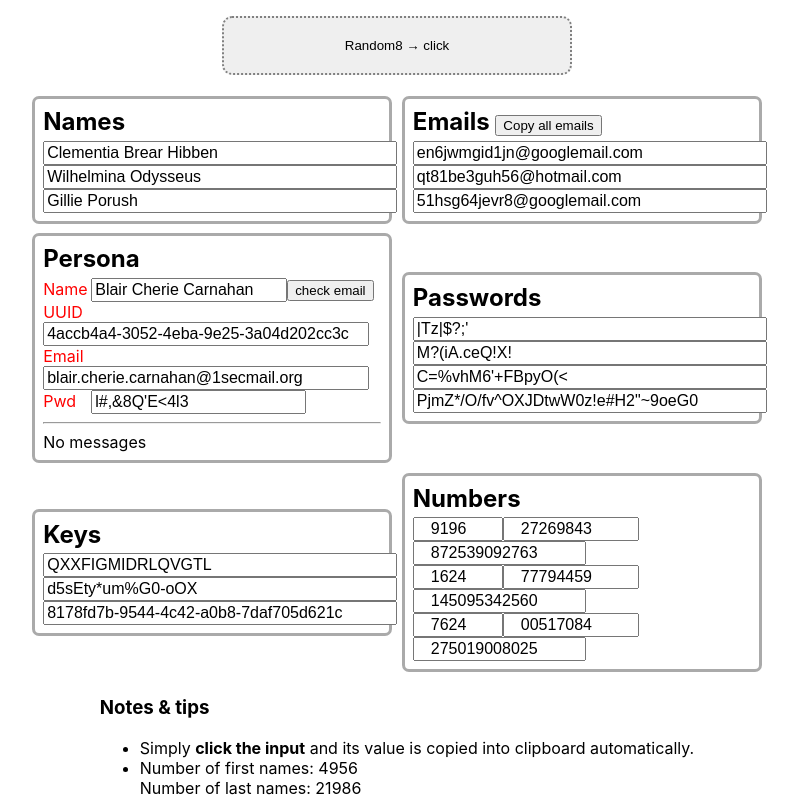
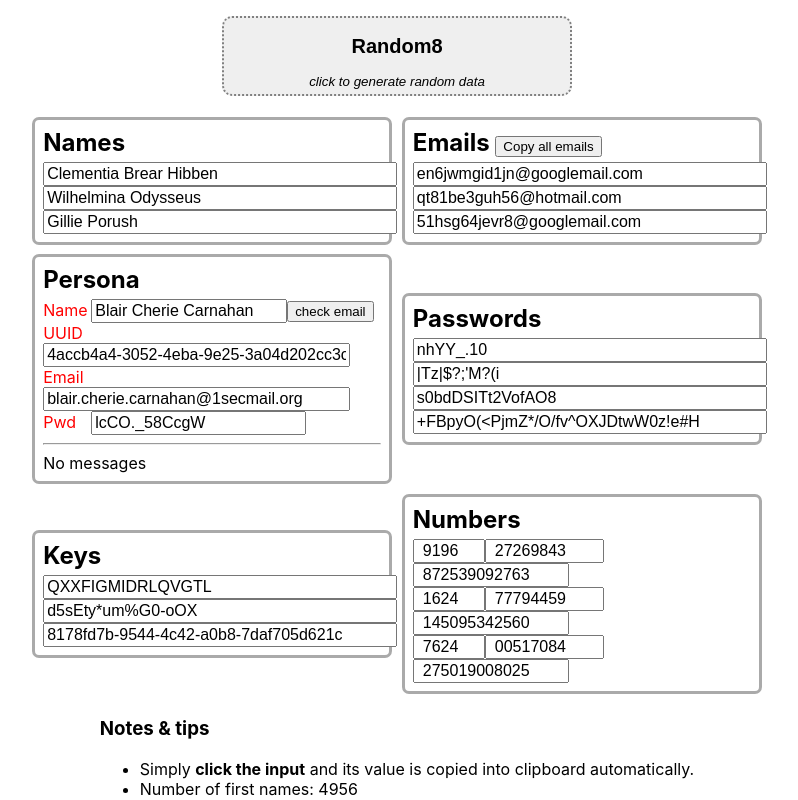
Before and after one commit to jirihofman/random8, a Next.js app: page / in a window 1280 px wide. Shown: the top 800 px of the page, without its empty margins (243-1041 px from the left). Built offline with nearby package versions, Linux system fonts and the light colour scheme.

Commit message:
human passwords, smaller inputs, smaller button

```diff
--- a/pages/index.jsx
+++ b/pages/index.jsx
@@ -15,10 +15,15 @@ export default function Home() {
     return Array.from({ length }, getRandomEmail)
   }
   const genPersona = (personaName) => {
-    return { name: personaName, password: getRandomKey(12), uuid: uuid.v4(), email: getRandomEmail({ disposable: true, name: personaName }) }
+    return { name: personaName, password: getHumanPwd(12), uuid: uuid.v4(), email: getRandomEmail({ disposable: true, name: personaName }) }
   }
   const getPasswords = () => {
-    return [getRandomKey(8), getRandomKey(12), getRandomKey(16), getRandomKey(32)]
+    return [
+      getHumanPwd(8),
+      getRandomKey(12),
+      getRandomKey(16, true, true, true, '._;', false),
+      getRandomKey(32)
+    ]
   }
   const getKeys = () => {
     return [getRandomKey(16, false, true, false, false), getRandomKey(16), uuid.v4()]
@@ -108,7 +113,8 @@ export default function Home() {
       <main className={styles.main}>
 
         <button onClick={handleGenerateClick} id={styles.random8} title="Click to generate new data for each seaction.">
-          <span>Random8 &rarr; click</span>
+          <h2>Random8</h2>
+          <i>click to generate random data</i>
         </button>
 
         <div className={styles.grid}>
@@ -137,11 +143,11 @@ export default function Home() {
             </div>
             <div>
               <label>UUID</label>
-              <input type="text" className="persona" size="32" readOnly value={persona.uuid} onClick={handleInputClick} />
+              <input type="text" className="persona" size="30" readOnly value={persona.uuid} onClick={handleInputClick} />
             </div>
             <div>
               <label>Email</label>
-              <input type="text" className="persona" size="32" readOnly value={persona.email} onClick={handleInputClick} />
+              <input type="text" className="persona" size="30" readOnly value={persona.email} onClick={handleInputClick} />
             </div>
             <div>
               <label>Pwd</label>
@@ -177,7 +183,7 @@ export default function Home() {
               numbers.map((key, index) => {
                 const size = [0, 3, 6].includes(index) ? 5 : [1, 4, 7].includes(index) ? 10 : 14
                 return <span key={key}>
-                  <input type="text" className="number" size={size} readOnly value={key} onClick={handleInputClick} style={{paddingLeft: '1em'}} />
+                  <input type="text" className="number" size={size-1} readOnly value={key} onClick={handleInputClick} style={{paddingLeft: '0.5em'}} />
                   {[2, 5, 8].includes(index) && <br />}
                 </span>
               })
@@ -236,7 +242,10 @@ function getRandomKey(
   if (useLowerCase) chars += lowerCase;
   if (useUpperCase) chars += upperCase;
   if (useNumbers) chars += numbers;
-  if (useSpecial) chars += special;
+  if (useSpecial) {
+    if (typeof useSpecial === 'boolean') chars += special;
+    if (typeof useSpecial === 'string') chars += useSpecial;
+  }
   if (useHex) chars += hex;
 
   for (let i = 0; i < length; i++) {
@@ -277,3 +286,16 @@ function getRandomName() {
 function getMailNickname(name = '') {
   return name.replace(/ /g, '.').toLowerCase();
 }
+
+function getHumanPwd(length) {
+  if (length < 8) throw 'Max pwd length must be 8';
+  let pwd = getRandomKey(2, true, false, false, false, false)
+    + getRandomKey(2, false, true, false, false, false)
+    + getRandomKey(2, false, false, false, '._', false)
+    + getRandomKey(2, false, false, true, false, false)
+  if (length > 8) {
+    pwd += getRandomKey(length - 8, true, true, true, false, false)
+  }
+
+  return pwd;
+}
--- a/styles/Home.module.css
+++ b/styles/Home.module.css
@@ -122,7 +122,7 @@
 
 button#random8 {
   min-width: 350px;
-  padding: 20px;
+  padding: 0px 10px 5px 10px;
   border: 2px dotted gray;
   border-radius: 10px;
 }
```
